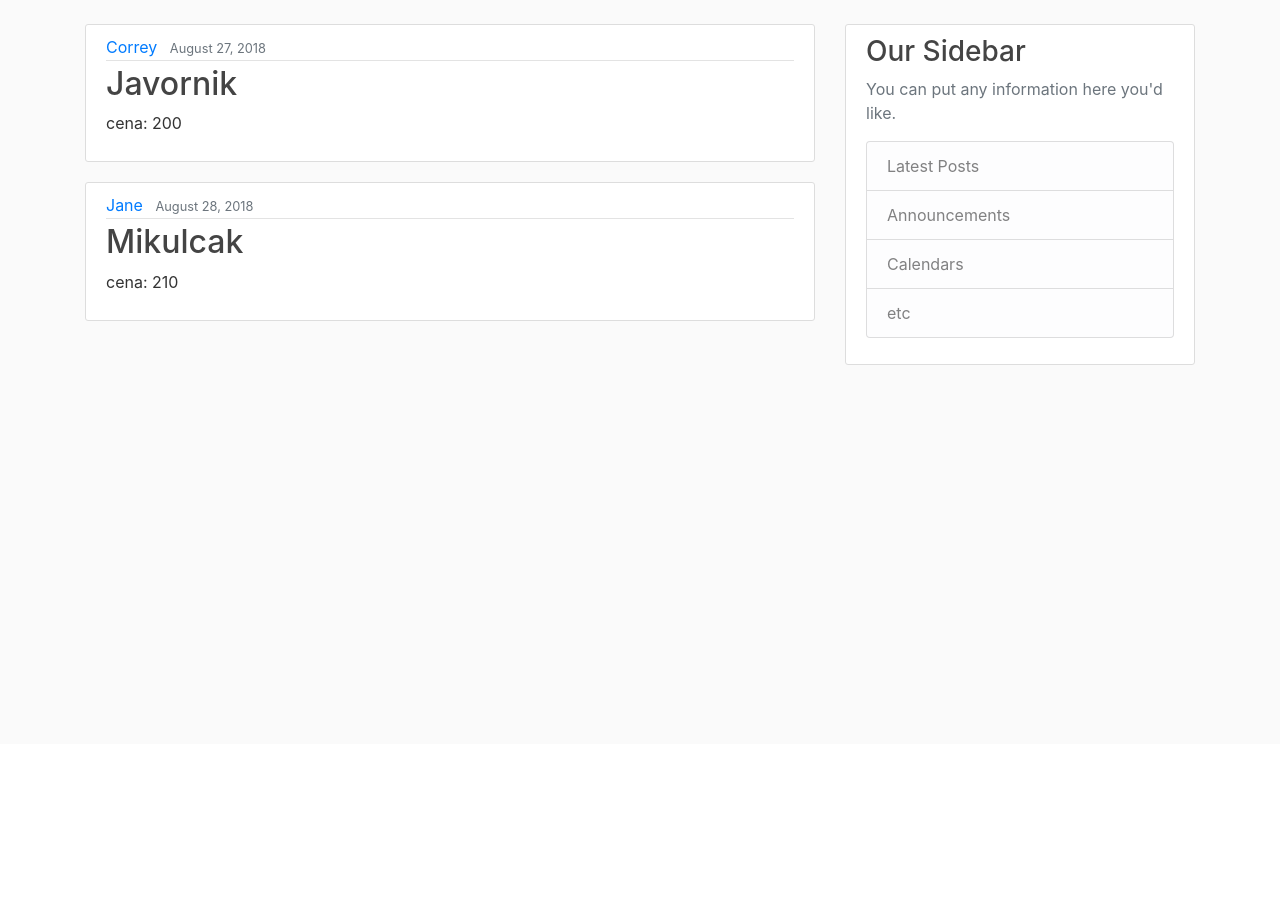
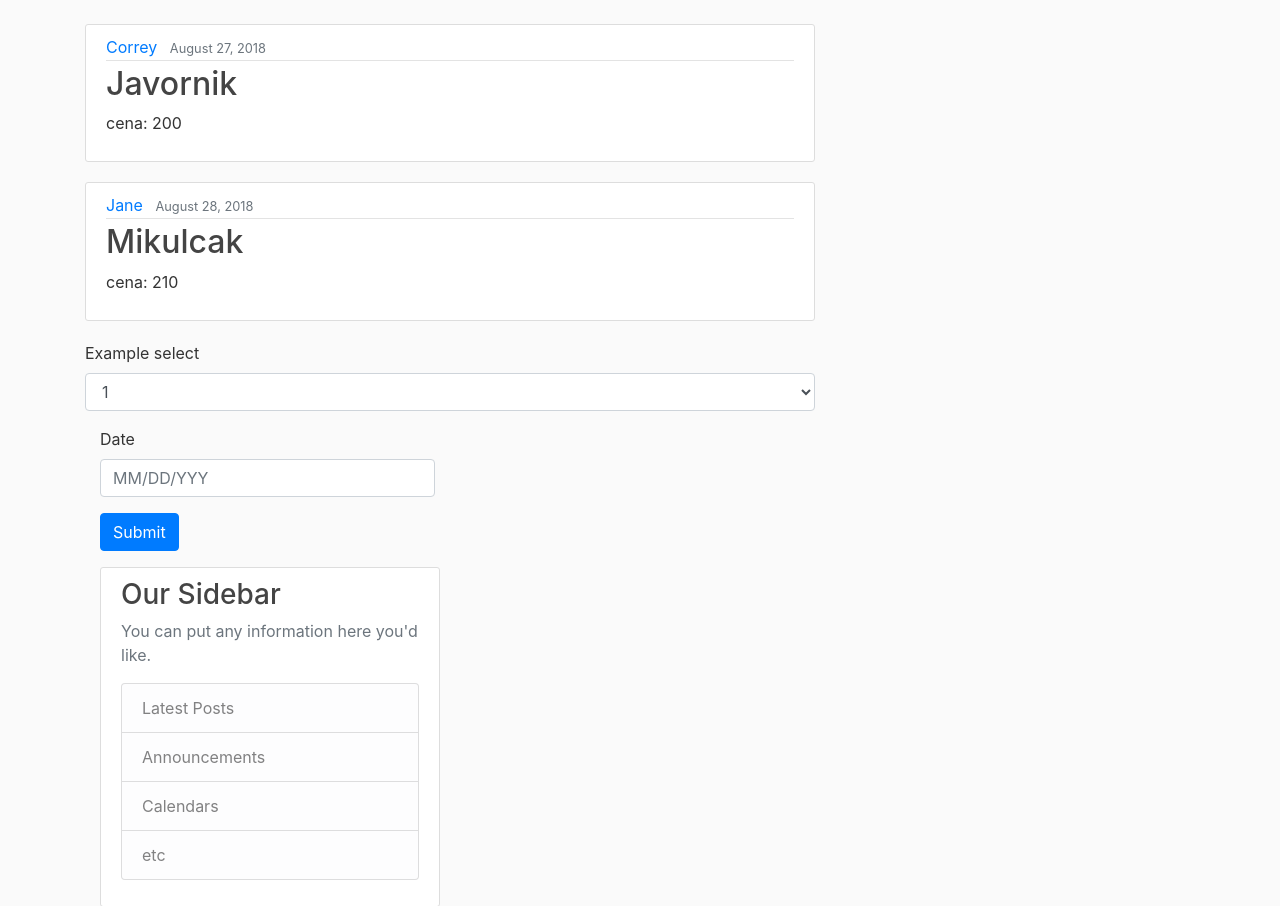
Before and after one commit to MarekPetr/PGTrans, a Django app: page / in a window 1280 px wide. Shown: the part 56-962 px from the top of the page. Before the commit the page ends 421 px from the top, so only its background shows below. Run offline with Django 3.2, Linux system fonts and the light colour scheme; some libraries are stand-ins or nearby versions.

Commit message:
Datepicker html

```diff
--- a/PGTrans/rides_offered/templates/rides_offered/base.html
+++ b/PGTrans/rides_offered/templates/rides_offered/base.html
@@ -1,6 +1,6 @@
 {% load static %}
 <!DOCTYPE html>
-<html lang="en">
+<html lang="en" xmlns="http://www.w3.org/1999/html" xmlns="http://www.w3.org/1999/html">
 <head>
     <!-- Required meta tags -->
     <meta charset="utf-8">
@@ -62,9 +62,24 @@
 
     <!-- Optional JavaScript -->
     <!-- jQuery first, then Popper.js, then Bootstrap JS -->
-    <script src="https://code.jquery.com/jquery-3.2.1.slim.min.js" integrity="sha384-KJ3o2DKtIkvYIK3UENzmM7KCkRr/rE9/Qpg6aAZGJwFDMVNA/GpGFF93hXpG5KkN" crossorigin="anonymous"></script>
+    <script src="https://ajax.googleapis.com/ajax/libs/jquery/3.5.1/jquery.min.js"></script>
     <script src="https://cdnjs.cloudflare.com/ajax/libs/popper.js/1.12.9/umd/popper.min.js" integrity="sha384-ApNbgh9B+Y1QKtv3Rn7W3mgPxhU9K/ScQsAP7hUibX39j7fakFPskvXusvfa0b4Q" crossorigin="anonymous"></script>
     <script src="https://maxcdn.bootstrapcdn.com/bootstrap/4.0.0/js/bootstrap.min.js" integrity="sha384-JZR6Spejh4U02d8jOt6vLEHfe/JQGiRRSQQxSfFWpi1MquVdAyjUar5+76PVCmYl" crossorigin="anonymous"></script>
 
+    <!-- Bootstrap Date-Picker Plugin -->
+    <script type="text/javascript" src="https://cdnjs.cloudflare.com/ajax/libs/bootstrap-datepicker/1.4.1/js/bootstrap-datepicker.min.js"></script>
+    <link rel="stylesheet" href="https://cdnjs.cloudflare.com/ajax/libs/bootstrap-datepicker/1.4.1/css/bootstrap-datepicker3.css"/>
+    <script>
+        $(document).ready(function(){
+            var date_input=$('input[name="date"]'); //our date input has the name "date"
+            var container=$('.bootstrap-iso form').length>0 ? $('.bootstrap-iso form').parent() : "body";
+            date_input.datepicker({
+                format: 'mm/dd/yyyy',
+                container: container,
+                todayHighlight: true,
+                autoclose: true,
+            })
+        })
+    </script>
 </body>
 </html>
--- a/PGTrans/rides_offered/templates/rides_offered/home.html
+++ b/PGTrans/rides_offered/templates/rides_offered/home.html
@@ -7,9 +7,49 @@
                     <a class="mr-2" href="#">{{ ride.driver }}</a>
                     <small class="text-muted">{{ ride.date }}</small>
                 </div>
-                <h2><a class="article-title" href="#">{{ ride.dest}}</a></h2>
+                <h2><a class="article-title" href="#">{{ ride.dest }}</a></h2>
                 <p class="article-content">cena: {{ ride.cost }}</p>
             </div>
         </article>
     {% endfor %}
+    <div class="form-group">
+        <label for="exampleFormControlSelect1">Example select</label>
+        <select class="form-control" id="exampleFormControlSelect1">
+            <option>1</option>
+            <option>2</option>
+            <option>3</option>
+            <option>4</option>
+            <option>5</option>
+        </select>
+    </div>
+    <div class="bootstrap-iso">
+        <div class="container-fluid">
+            <div class="row">
+                <div class="col-md-6 col-sm-6 col-xs-12">
+
+                    <!-- Form code begins -->
+                    <form method="post">
+                        <div class="form-group">
+                            <!-- Date input -->
+                            <label class="control-label" for="date">Date</label>
+                            <input class="form-control"
+                                   id="date"
+                                   name="date"
+                                   placeholder="MM/DD/YYY"
+                                   type="text"/>
+                        </div>
+                        <div class="form-group">
+                            <!-- Submit button -->
+                            <button class="btn btn-primary"
+                                    name="submit"
+                                    type="submit">
+                                Submit</button>
+                        </div>
+                    </form>
+                    <!-- Form code ends -->
+                </div>
+            </div>
+        </div>
+    </div>
+</div>
 {% endblock content %}
```
Lines whose indentation alone changed are shown as unchanged.
